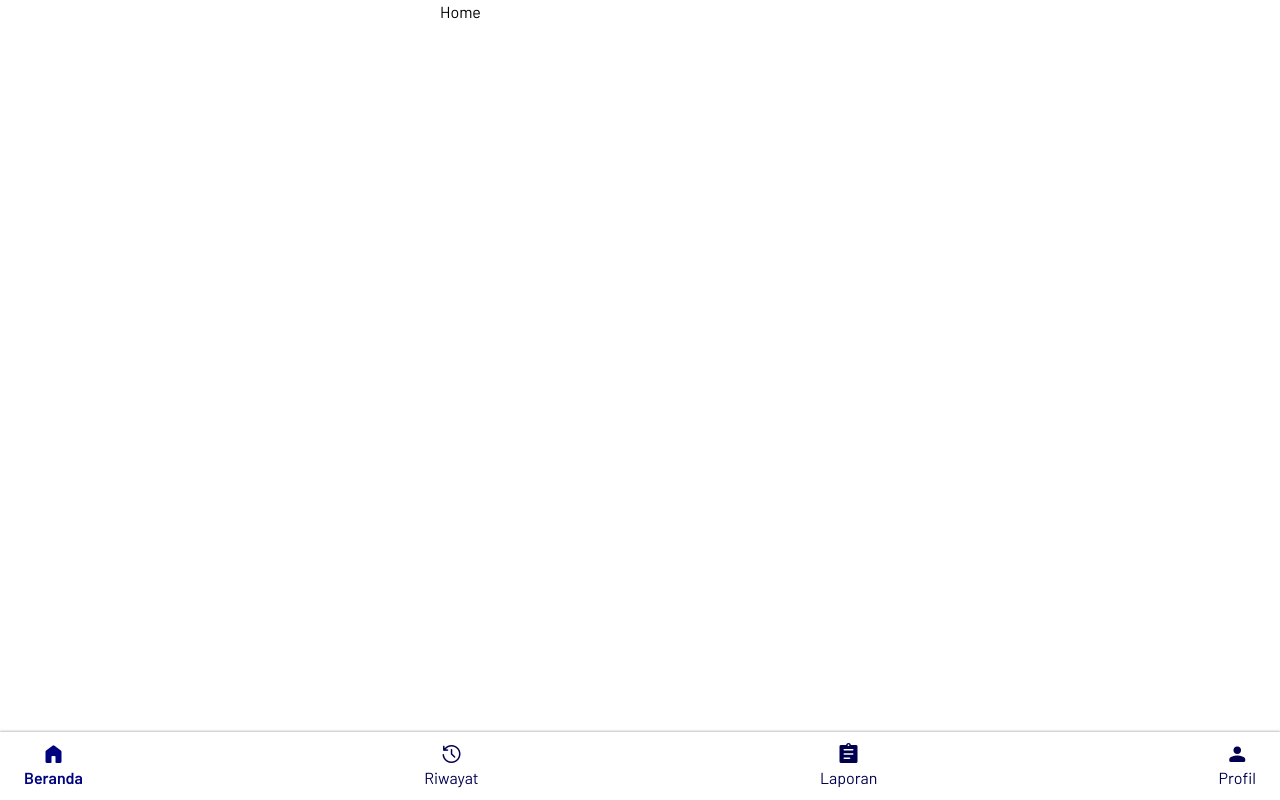
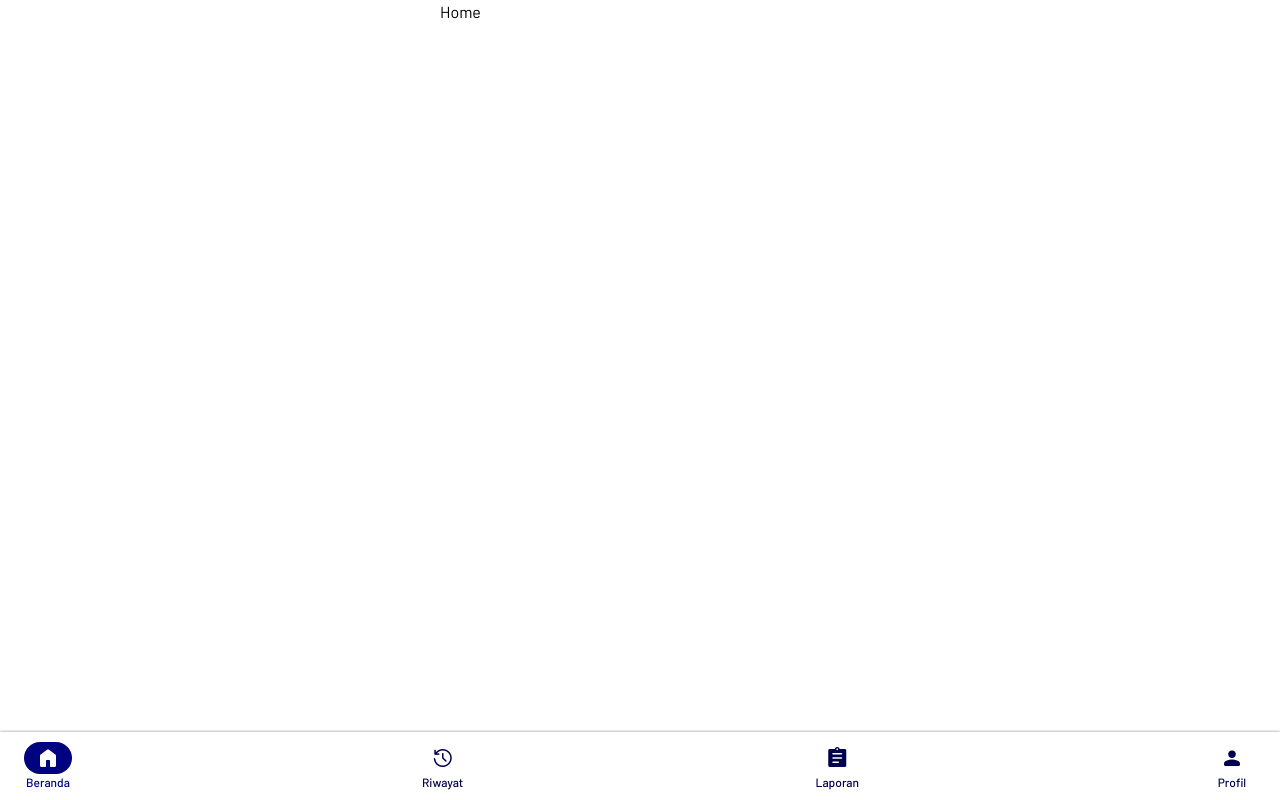
Before and after one commit to ditorbejo/Mauntung, a Vue app: page / in a window 1280 px wide. Built offline with nearby package versions, Linux system fonts and the light colour scheme.

Commit message:
adjust navigation item styles

```diff
--- a/src/components/NavigationItem.vue
+++ b/src/components/NavigationItem.vue
@@ -4,10 +4,19 @@ const props = defineProps(["isActive", "icon", "label"]);
 
 <template>
   <div
-    class="flex flex-col items-center"
+    class="flex flex-col items-center justify-between w-12 h-12"
     :class="[props.isActive ? 'text-biru2 font-semibold' : 'text-biru1']"
   >
-    <span class="material-symbols-rounded"> {{ props.icon }}</span>
-    {{ props.label }}
+    <div
+      class="py-1 w-full flex flex-col items-center rounded-full"
+      :class="[props.isActive ? 'bg-biru2' : '']"
+    >
+      <span
+        class="material-symbols-rounded text-center"
+        :class="[props.isActive ? 'text-white' : '']"
+        >{{ props.icon }}</span
+      >
+    </div>
+    <span class="text-xs font-medium">{{ props.label }}</span>
   </div>
 </template>
```
